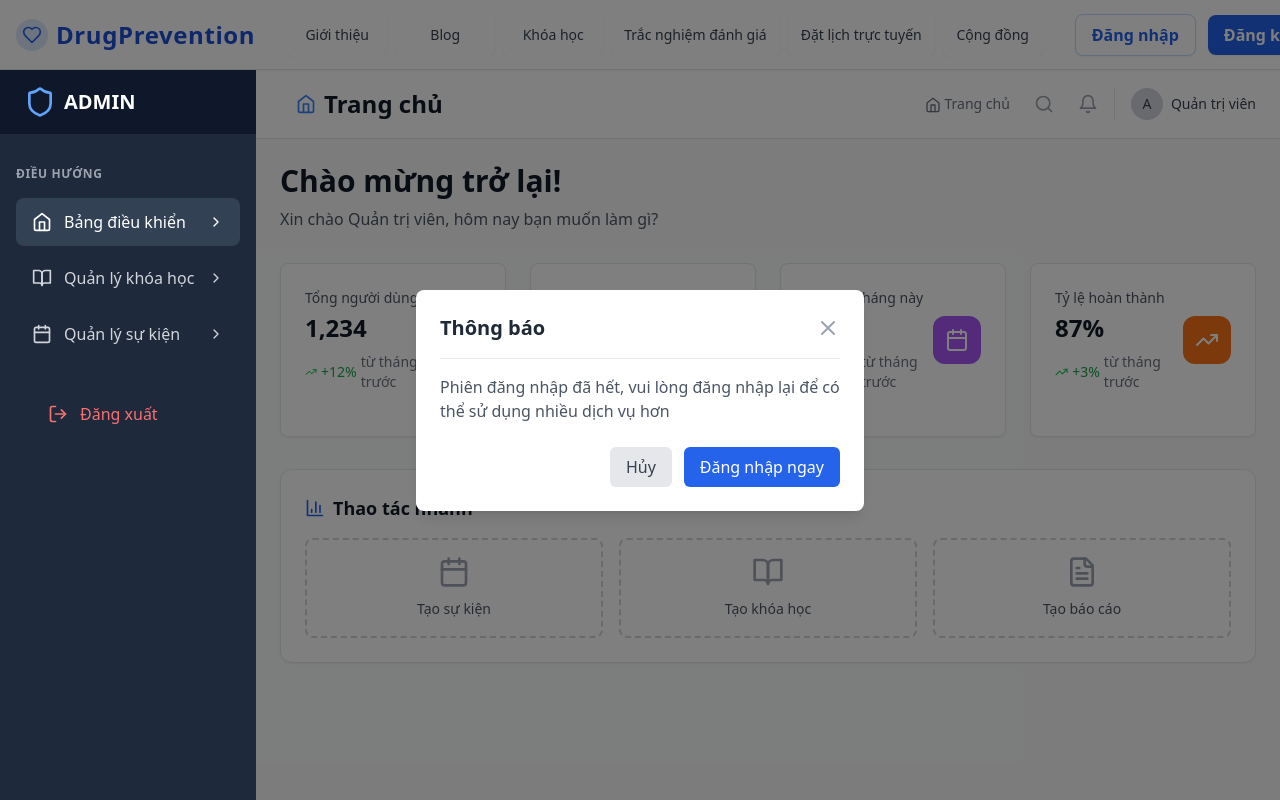
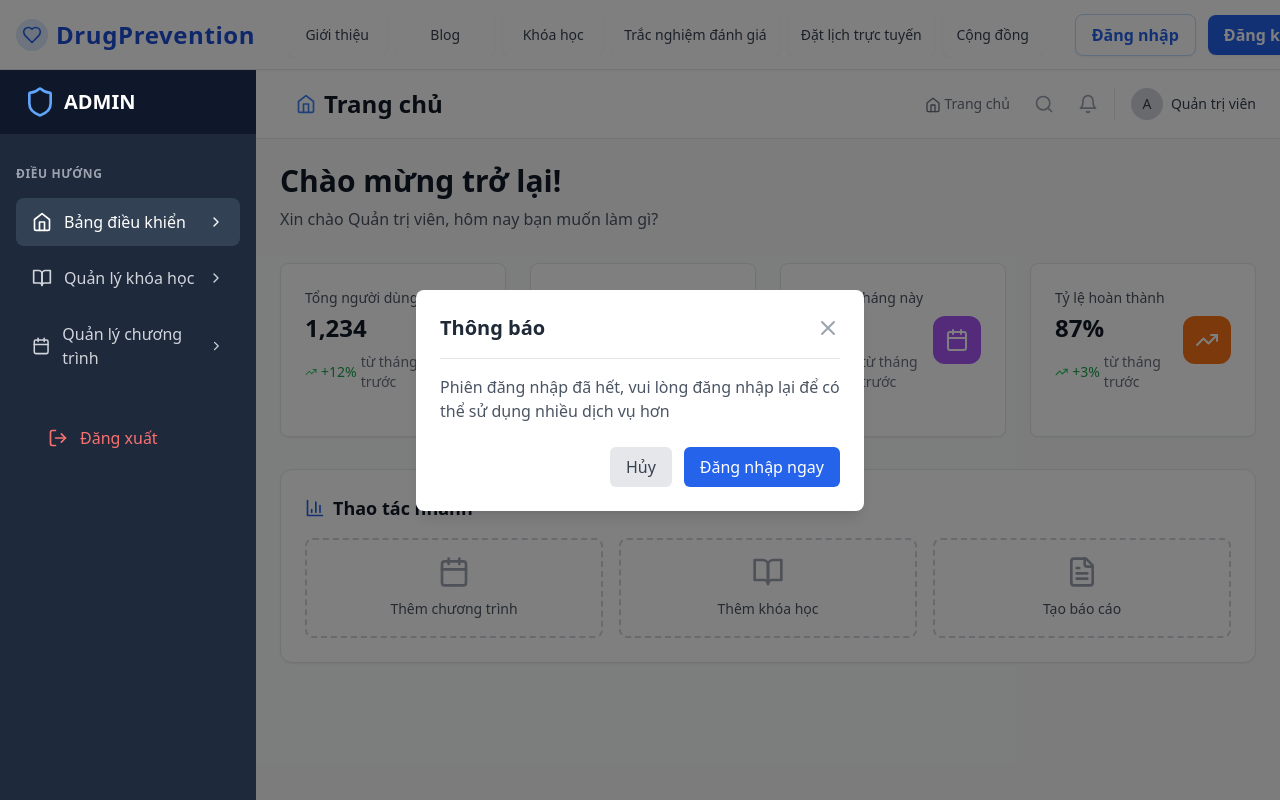
Before and after one commit to Rinnn465/DrugUsePreventionProject, a React (Vite) app in the folder client/: page /admin in a window 1280 px wide. Shown: the top 800 px of the page. Built offline with nearby package versions, Linux system fonts and the light colour scheme; no server answers.

Commit message:
feat: update sidebar and admin page labels for better localization

```diff
--- a/client/src/components/sidebar/Sidebar.tsx
+++ b/client/src/components/sidebar/Sidebar.tsx
@@ -12,8 +12,8 @@ const Sidebar = () => {
     { path: userId ? `/dashboard/${userId}` : '/', label: 'Dashboard', icon: Home },
     { path: userId ? `/dashboard/${userId}/security` : '#', label: 'Bảo mật', icon: Lock },
     { path: userId ? `/dashboard/${userId}/courses` : '#', label: 'Khóa học', icon: BookOpen },
-    { path: userId ? `/dashboard/${userId}/events` : '#', label: 'Sự kiện', icon: Users },
-    { path: userId ? `/dashboard/${userId}/appointments` : '#', label: 'Đặt lịch hẹn', icon: Calendar },
+    { path: userId ? `/dashboard/${userId}/events` : '#', label: 'Chương trình', icon: Users },
+    { path: userId ? `/dashboard/${userId}/appointments` : '#', label: 'Lịch hẹn', icon: Calendar },
   ];
 
   const isActiveRoute = (itemPath: string) => {
--- a/client/src/pages/management/AdminPage.tsx
+++ b/client/src/pages/management/AdminPage.tsx
@@ -37,7 +37,7 @@ const AdminPage: React.FC = () => {
             link: `/roles/${user?.RoleID}/course-manage`
         },
         {
-            label: "Quản lý sự kiện",
+            label: "Quản lý chương trình",
             icon: Calendar,
             link: `/roles/${user?.RoleID}/program-dashboard`
         }
@@ -240,7 +240,7 @@ const AdminPage: React.FC = () => {
                                 >
                                     <div className="text-center">
                                         <Calendar className="h-8 w-8 text-gray-400 group-hover:text-primary-500 mx-auto mb-2" />
-                                        <span className="text-sm font-medium text-gray-600 group-hover:text-primary-600">Tạo sự kiện</span>
+                                        <span className="text-sm font-medium text-gray-600 group-hover:text-primary-600">Thêm chương trình</span>
                                     </div>
                                 </Link>
                                 <Link
@@ -249,7 +249,7 @@ const AdminPage: React.FC = () => {
                                 >
                                     <div className="text-center">
                                         <BookOpen className="h-8 w-8 text-gray-400 group-hover:text-primary-500 mx-auto mb-2" />
-                                        <span className="text-sm font-medium text-gray-600 group-hover:text-primary-600">Tạo khóa học</span>
+                                        <span className="text-sm font-medium text-gray-600 group-hover:text-primary-600">Thêm khóa học</span>
                                     </div>
                                 </Link>
                                 <button className="flex items-center justify-center p-4 border-2 border-dashed border-gray-300 rounded-lg hover:border-primary-300 hover:bg-primary-50 transition-colors group">
--- a/client/src/pages/program/CommunityProgramDetailsPage.tsx
+++ b/client/src/pages/program/CommunityProgramDetailsPage.tsx
@@ -475,25 +475,6 @@ const CommunityProgramDetails: React.FC = () => {
                     <p className="text-gray-600">{programData.Organizer}</p>
                   </div>
                 </div>
-
-                {programData.Url && (
-                  <div className="flex items-start">
-                    <div className="bg-blue-100 rounded-full p-2 mr-3 mt-1">
-                      <ExternalLink className="h-4 w-4 text-blue-600" />
-                    </div>
-                    <div className="flex-1">
-                      <p className="font-medium text-gray-900">Liên kết tham gia</p>
-                      <a
-                        href={programData.Url}
-                        target="_blank"
-                        rel="noopener noreferrer"
-                        className="text-blue-600 hover:text-blue-800 underline break-all"
-                      >
-                        Tham gia ngay
-                      </a>
-                    </div>
-                  </div>
-                )}
               </div>
             </div>
 
```
